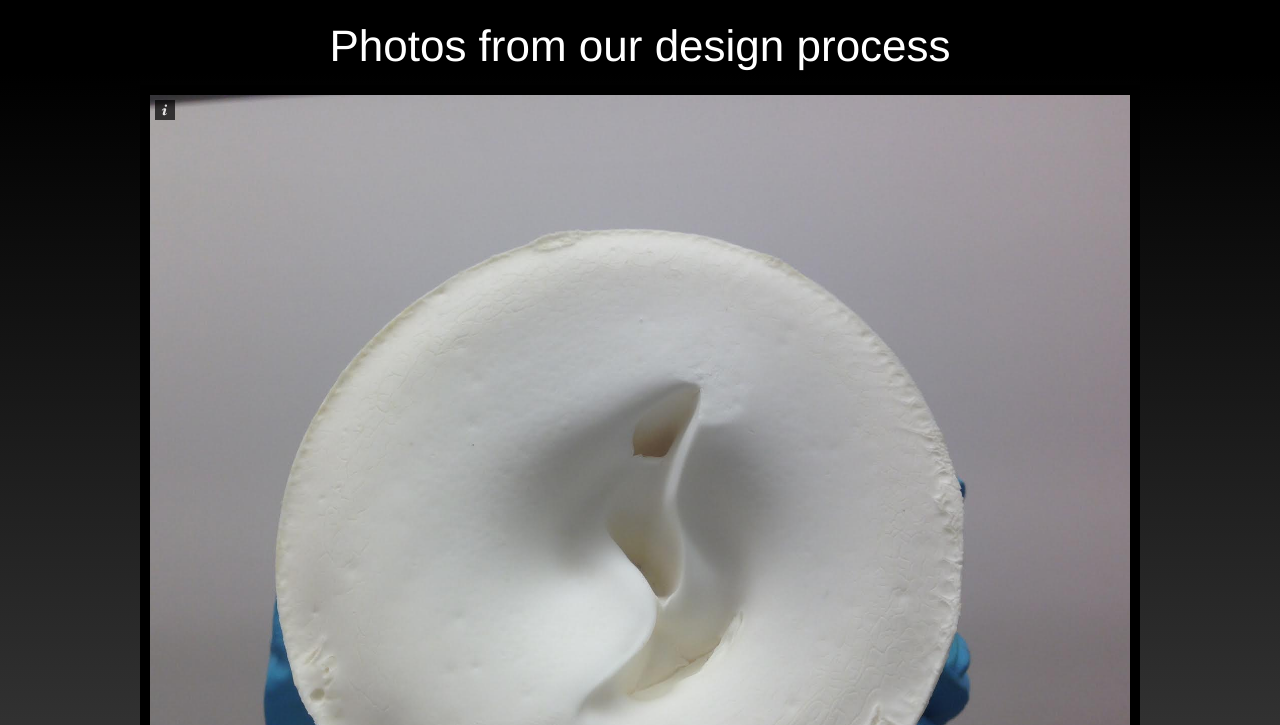
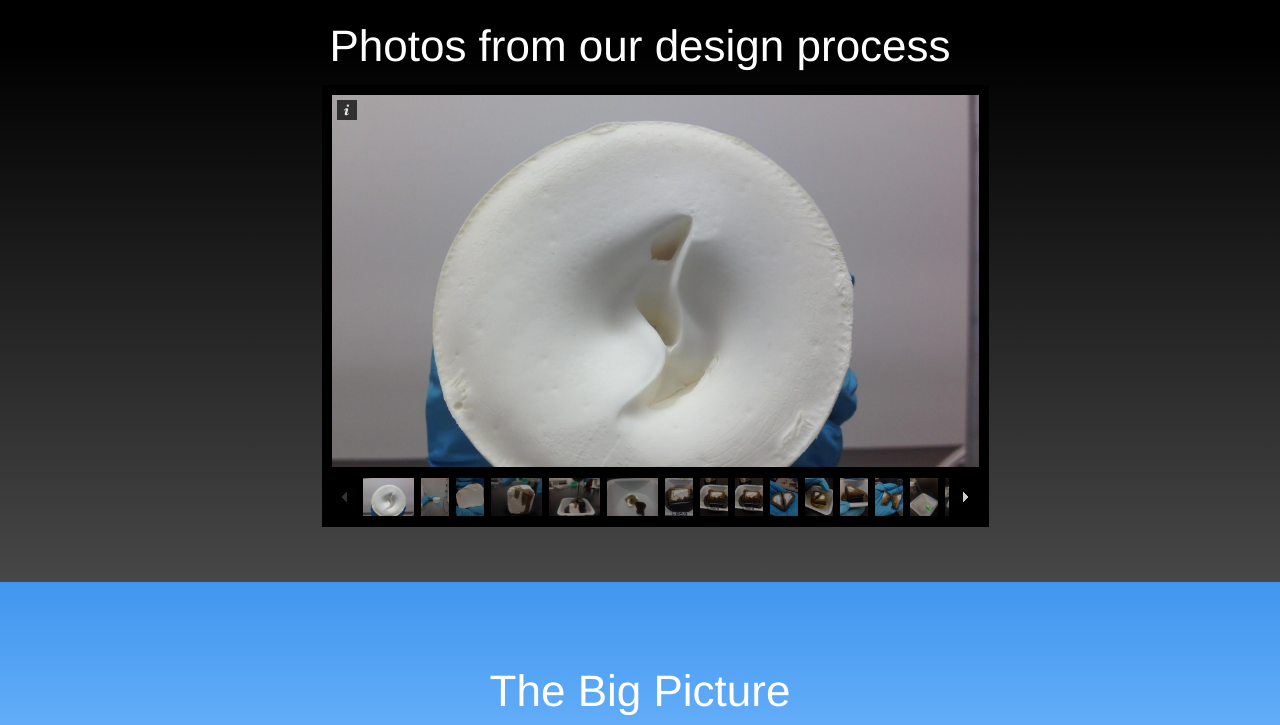
Before and after one commit to aerakovic/aerakovi, a plain HTML site: page index.html in a window 1280 px wide. Shown: the part 3544-4269 px from the top of the page. Drawn offline with Linux system fonts and the light colour scheme.

Commit message:
resized gallery

```diff
--- a/css/application.css
+++ b/css/application.css
@@ -87,7 +87,7 @@ div{
 
 }
 #galdiv{
-    height: 1000px;
+    height: 570px;
     position: relative;
     z-index: 10;
     /*background-color: #000000;*/
--- a/index.html
+++ b/index.html
@@ -150,7 +150,7 @@ Sub-Surface Oil Removal from Seawater
             <div class="small-10 columns small-centered text-center">
                 <h1 class="">Photos from our design process</h1>
             </div>
-            <div class="galleria">
+            <div class="galleria small-8 columns small-centered">
                 <img src="/css/img/Gallery/g1.jpeg" data-title="My title" data-description="My description">
                 <img src="/css/img/Gallery/g2.jpg" data-title="My title" data-description="My description">
                 <img src="/css/img/Gallery/g3.jpg" data-title="My title" data-description="My description">
@@ -353,7 +353,7 @@ Sub-Surface Oil Removal from Seawater
   </script>
   <script>
       Galleria.loadTheme('galleria/themes/classic/galleria.classic.min.js');
-      Galleria.run('.galleria',{responsive:true,height:0.8625, imageCrop:true});
+      Galleria.run('.galleria',{responsive:true,height:0.6625, imageCrop:true});
   </script>
   </body>
 
```
